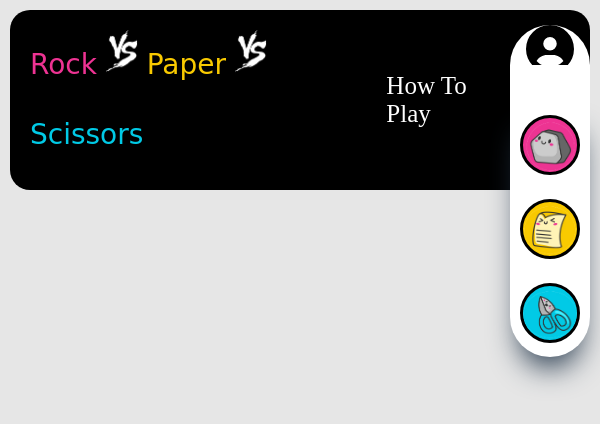
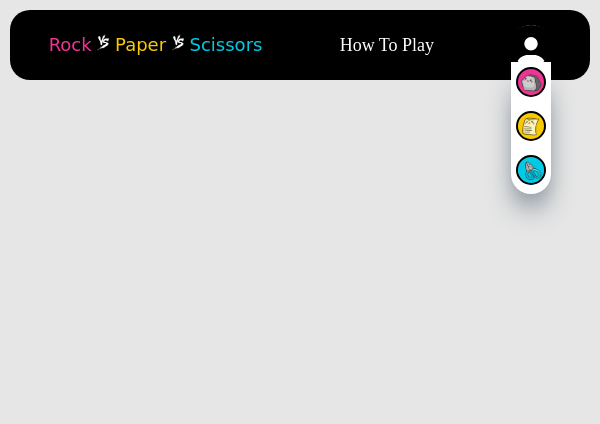
Before and after one commit to ayberkaaldam/RockPaperScissors, a plain HTML site: page classic-theme.html in a window 600 px wide. Both pictures are taken after a click on the element 550 px from the left and 49 px from the top of the page. Drawn offline with Linux system fonts and the light colour scheme; a web font is replaced by a local one.

Commit message:
fixed main html style

```diff
--- a/styles/classic-style.css
+++ b/styles/classic-style.css
@@ -98,21 +98,93 @@ body {
     z-index: 1;
 }
 @media only screen and (max-width:600px) {
-    #navbar-logo {
-        display: inline-block;
+    #navbar {
+        margin-bottom: 0px;
+    }
+    #user-choose {
+        display: flex;
+        align-items: center;
+    }
+    .fa-user-circle {
+        color: black;
+        font-size: 30px;
+        margin-top: 5px;
+        z-index: 2;
+    }
+    #dropdown-btn-circle {
+        border-radius: 50%;
+        width: 40px;
+        height: 40px;
+        background-color: white;
+        z-index: 2;
+        margin-top: 0px;
+    }
+    #dropdown-btn {
+        cursor: pointer;
+        z-index: 2;
+        display: flex;
+        justify-content: center;
+        align-self: center;
+    }
+    #dropdown-container {
+        background-color: white;
+        display: none;
+        position: absolute;
+        flex-direction: column;
+        justify-content: center;
+        width: 40px;
+        border-radius:0px 0px 50px 50px ;
+        box-shadow: rgb(38, 57, 77) 0px 20px 30px -10px;
+        margin-top: 165px;
+        z-index: 2;
+    }
+    .logo-image {
+        width: 26px;
+        height: 26px;
+        border: 2px solid black;
+        border-radius: 50%;
+        margin: 5px;
+    }
+    #complete-circle {
+        display: none;
+        position: absolute;
+        top:45px;
+        width: 40px;
+        height: 42px;
+        background-color: white;
+        z-index: 1;
     }
     #brand-text {
-        font-size: 20px;
+        font-size: 12px;
+        margin: 0px;
+    }
+    .versus-img {
+        width: 8px;
+    }
+    #how-to-play {
+        font-size: 10px;
     }
 }
 @media only screen and (min-width:600px) and (max-width:768px) {
     #brand-text {
-        font-size: 28px;
+        font-size: 18px;
+    }
+    .versus-img {
+        width: 12px;
+    }
+    #how-to-play {
+        font-size: 18px;
     }
 }
 @media only screen and (min-width:768px) and (max-width:1200px) {
     #brand-text {
         font-size: 38px;
+    }
+    .versus-img {
+        width:22px;
+    }
+    #how-to-play {
+        font-size: 20px;
     }
 }
 /* @media only screen and (min-width:1200px) {
```
